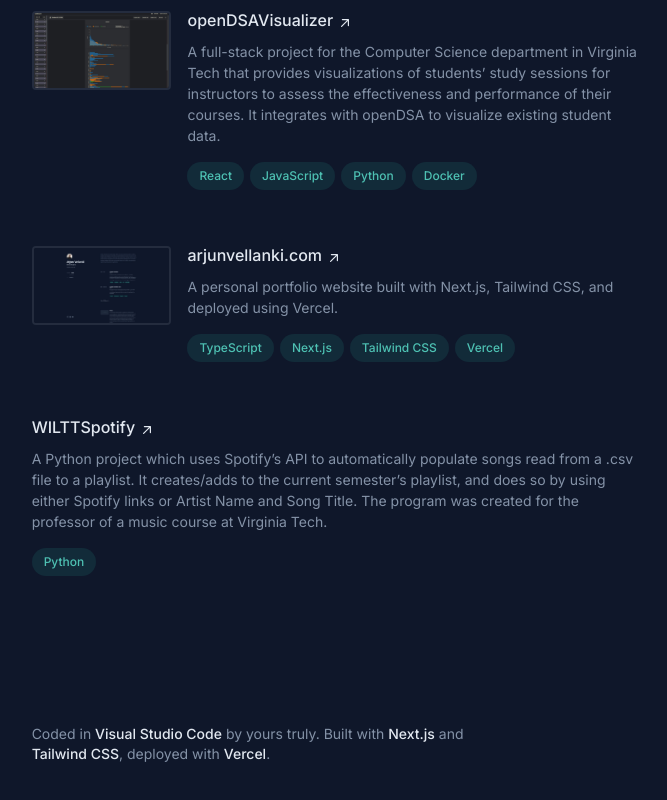
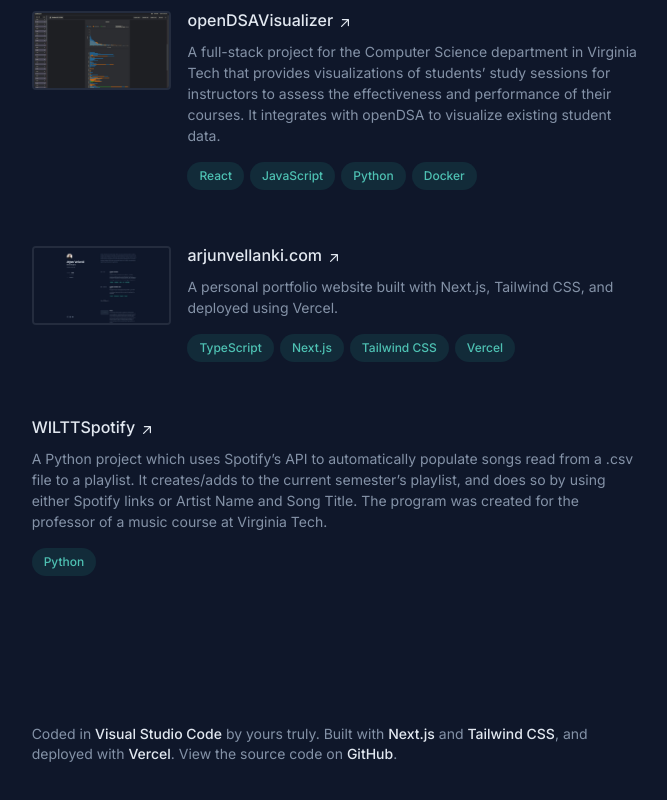
Before and after one commit to ArjunV905/arjunvellanki.com, a Next.js app: page / in a window 1280 px wide. Shown: the part 1860-2660 px from the top of the page, without its empty margins (593-1260 px from the left). Built offline with nearby package versions, Linux system fonts and the light colour scheme.

Commit message:
fixing footer width and changing text

```diff
--- a/app/data/portfolio.ts
+++ b/app/data/portfolio.ts
@@ -38,7 +38,7 @@
 ];
 
 export const footerText =
-  "Coded in [Visual Studio Code](https://code.visualstudio.com/) by yours truly. Built with [Next.js](https://nextjs.org/) and [Tailwind CSS](https://tailwindcss.com/), deployed with [Vercel](https://vercel.com/).";
+  "Coded in [Visual Studio Code](https://code.visualstudio.com/) by yours truly. Built with [Next.js](https://nextjs.org/) and [Tailwind CSS](https://tailwindcss.com/), and deployed with [Vercel](https://vercel.com/). View the source code on [GitHub](https://github.com/ArjunV905/arjunvellanki.com).";
 
 
 
--- a/app/page.tsx
+++ b/app/page.tsx
@@ -143,7 +143,7 @@
           </section>
 
           {/* Footer */}
-          <footer className="max-w-md pb-16 text-sm text-text-secondary sm:pb-0">
+          <footer className="pb-16 text-sm text-text-secondary sm:pb-0">
             <p>{parseMarkdownLinks(footerText)}</p>
           </footer>
         </main>
```
